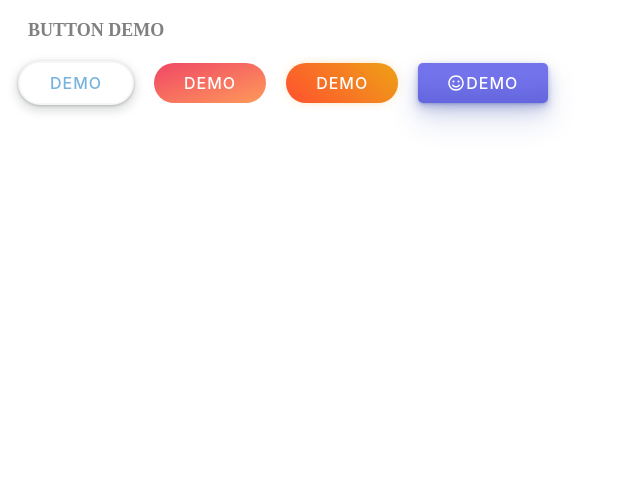
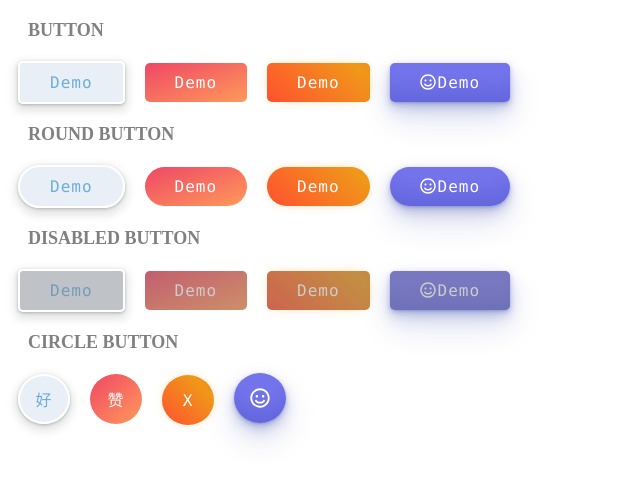
Before and after one commit to Bluex-xx/ycamp-ui, a Vue app: page / in a window 1280 px wide. Shown: the top 480 px of the page, without its empty margins (0-640 px from the left). Built offline with nearby package versions, Linux system fonts and the light colour scheme.

Commit message:
Button adds circular attribute

```diff
--- a/examples/App.vue
+++ b/examples/App.vue
@@ -1,12 +1,41 @@
 <template>
   <div id="app">
-    <div class="title">
-      Button demo
+    <div>
+      <div class="title">
+        Button
+      </div>
+      <y-button @click="tips">Demo</y-button>
+      <y-button type="neon">Demo</y-button>
+      <y-button type="glare">Demo</y-button>
+      <y-button type="zoom" :icon="['far', 'smile']">Demo</y-button>
     </div>
-    <y-button round="true" @click="tips">demo</y-button>
-    <y-button type="neon" round="true">demo</y-button>
-    <y-button type="glare" round="true">demo</y-button>
-    <y-button type="zoom" disabled :icon="['far', 'smile']">demo</y-button>
+    <div>
+      <div class="title">
+        Round Button
+      </div>
+      <y-button @click="tips" round>Demo</y-button>
+      <y-button type="neon" round>Demo</y-button>
+      <y-button type="glare" round>Demo</y-button>
+      <y-button type="zoom" round :icon="['far', 'smile']">Demo</y-button>
+    </div>
+    <div>
+      <div class="title">
+        Disabled Button
+      </div>
+      <y-button @click="tips" disabled>Demo</y-button>
+      <y-button type="neon" disabled>Demo</y-button>
+      <y-button type="glare" disabled>Demo</y-button>
+      <y-button type="zoom" disabled :icon="['far', 'smile']">Demo</y-button>
+    </div>
+    <div>
+      <div class="title">
+        Circle Button
+      </div>
+      <y-button @click="tips" circle>好</y-button>
+      <y-button type="neon" circle>赞</y-button>
+      <y-button type="glare" circle>X</y-button>
+      <y-button type="zoom" :icon="['far', 'smile']" circle=true></y-button>
+    </div>
   </div>
 </template>
 
--- a/packages/button.vue
+++ b/packages/button.vue
@@ -4,13 +4,14 @@
       'y-button',
       `y-button--${type}`,
       round ? 'is-round' : '',
-      disabled ? 'is-disabled' : ''
+      circle ? 'is-circle' : '',
+      disabled ? 'is-disabled' : '',
     ]"
     :disabled="disabled"
     @click="handleClick"
   >
     <div class="mask" v-if="disabled"></div>
-    <fai :icon="icon" v-if="icon" class="icon"/>
+    <fai :icon="icon" v-if="icon" class="icon" />
     <span v-if="$slots.default">
       <slot></slot>
     </span>
@@ -41,6 +42,9 @@ export default {
     round: {
       type: Boolean
     },
+    circle: {
+      type: Boolean
+    },
     icon: {
       type: [Array, Boolean],
       default: false
@@ -58,15 +62,12 @@ export default {
 </script>
 <style scoped lang="scss">
 $button_padding: 10px 30px;
-$font_options: -apple-system, system-ui, 'Segoe UI', Roboto, Helvetica, Arial,
-  sans-serif;
-$zoom_shadow: rgb(35 51 160 / 20%) 0 -25px 18px -14px inset,
-  rgb(35 51 160 / 15%) 0 1px 2px, rgb(35 51 160 / 15%) 0 2px 4px,
-  rgb(34 51 160 / 15%) 0 4px 8px, rgb(35 51 160 / 15%) 0 8px 16px,
+$font_options: Monaco, system-ui, 'Segoe UI', Roboto, Helvetica, Arial, sans-serif;
+$zoom_shadow: rgb(35 51 160 / 20%) 0 -25px 18px -14px inset, rgb(35 51 160 / 15%) 0 1px 2px,
+  rgb(35 51 160 / 15%) 0 2px 4px, rgb(34 51 160 / 15%) 0 4px 8px, rgb(35 51 160 / 15%) 0 8px 16px,
   rgb(35 51 160 / 15%) 0 16px 32px;
-$zoom_hover_shadow: rgb(35 51 160 / 35%) 0 -25px 18px -14px inset,
-  rgb(35 51 160 / 25%) 0 1px 2px, rgb(35 51 160 / 25%) 0 2px 4px,
-  rgb(35 51 160 / 25%) 0 4px 8px, rgb(35 51 160 / 25%) 0 8px 16px,
+$zoom_hover_shadow: rgb(35 51 160 / 35%) 0 -25px 18px -14px inset, rgb(35 51 160 / 25%) 0 1px 2px,
+  rgb(35 51 160 / 25%) 0 2px 4px, rgb(35 51 160 / 25%) 0 4px 8px, rgb(35 51 160 / 25%) 0 8px 16px,
   rgb(35 51 160 / 25%) 0 16px 32px;
 $neon_color: linear-gradient(to bottom right, #ef4765, #ff9a5a);
 $glare_color: linear-gradient(45deg, #ff512f 0%, #f09819 51%, #ff512f 100%);
@@ -81,13 +82,48 @@ $glare_color: linear-gradient(45deg, #ff512f 0%, #f09819 51%, #ff512f 100%);
   align-items: center;
   text-align: center;
   text-decoration: none;
-  text-transform: uppercase;
+  touch-action: manipulation;
+  white-space: nowrap;
+  overflow: hidden;
+  cursor: pointer;
+  user-select: none;
+  -webkit-user-select: none;
+  position: relative;
 }
 .y-button.is-round {
   border-radius: 100px;
 }
-.y-button .icon
+.y-button.is-disabled {
+  cursor: not-allowed;
+  pointer-events: none;
+}
+.y-button.is-circle {
+  padding: 0;
+  width: 52px;
+  height: 50px;
+  border-radius: 50%;
+  .icon{
+    margin-right: 0;
+    margin-top: 1px;
+    width: 20px;
+    height: 20px;
+  }
+}
+.y-button
 {
+  .mask
+  {
+    background: grey;
+    opacity: 0.4;
+    position: absolute;
+    width: 200px;
+    height: 200px;
+    z-index: 1000;
+    left: 0;
+    top: 0;
+  }
+}
+.y-button .icon {
   margin-right: 2px;
 }
 .y-button:active {
@@ -95,56 +131,45 @@ $glare_color: linear-gradient(45deg, #ff512f 0%, #f09819 51%, #ff512f 100%);
 }
 .y-button--simple {
   color: rgba(26, 127, 199, 0.598);
-  background: #fff;
-  border: 2px solid #f6f6f6;
+  background: rgba(167, 190, 218, 0.247);
+  border: 2px solid #fff;
 }
 
 .y-button--simple:hover {
-  background: #f6f9fe;
+  background: #7c99cb5e;
   color: #174ea685;
 }
 
 .y-button--simple:active {
-  box-shadow: 0 4px 4px 0 rgb(60 64 67 / 30%),
-    0 8px 12px 6px rgb(60 64 67 / 15%);
+  box-shadow: 0 4px 4px 0 rgb(60 64 67 / 30%), 0 8px 12px 6px rgb(60 64 67 / 15%);
   outline: none;
 }
 .y-button--simple:not(:disabled) {
-  box-shadow: rgba(60, 64, 67, 0.3) 0 1px 3px 0,
-    rgba(60, 64, 67, 0.15) 0 4px 8px 3px;
+  box-shadow: rgba(60, 64, 67, 0.3) 0 1px 3px 0, rgba(60, 64, 67, 0.15) 0 4px 8px 3px;
 }
 
 .y-button--simple:not(:disabled):hover {
-  box-shadow: rgba(60, 64, 67, 0.3) 0 2px 3px 0,
-    rgba(60, 64, 67, 0.15) 0 6px 10px 4px;
+  box-shadow: rgba(60, 64, 67, 0.3) 0 2px 3px 0, rgba(60, 64, 67, 0.15) 0 6px 10px 4px;
 }
 
 .y-button--simple:not(:disabled):focus {
-  box-shadow: rgba(60, 64, 67, 0.3) 0 1px 3px 0,
-    rgba(60, 64, 67, 0.15) 0 4px 8px 3px;
+  box-shadow: rgba(60, 64, 67, 0.3) 0 1px 3px 0, rgba(60, 64, 67, 0.15) 0 4px 8px 3px;
 }
 
 .y-button--simple:not(:disabled):active {
-  box-shadow: rgba(60, 64, 67, 0.3) 0 4px 4px 0,
-    rgba(60, 64, 67, 0.15) 0 8px 12px 6px;
+  box-shadow: rgba(60, 64, 67, 0.3) 0 4px 4px 0, rgba(60, 64, 67, 0.15) 0 8px 12px 6px;
 }
 
 .y-button--simple:disabled {
-  box-shadow: rgba(60, 64, 67, 0.3) 0 1px 3px 0,
-    rgba(60, 64, 67, 0.15) 0 4px 8px 3px;
+  box-shadow: rgba(60, 64, 67, 0.3) 0 1px 3px 0, rgba(60, 64, 67, 0.15) 0 4px 8px 3px;
 }
 .y-button--zoom {
   background-color: #3e3ee3b8;
   box-shadow: $zoom_shadow;
   color: white;
-  cursor: pointer;
   display: inline-block;
-  text-transform: uppercase;
   transition: all 250ms;
   border: 0;
-  user-select: none;
-  -webkit-user-select: none;
-  touch-action: manipulation;
 }
 .y-button--zoom:hover {
   box-shadow: $zoom_hover_shadow;
@@ -154,22 +179,14 @@ $glare_color: linear-gradient(45deg, #ff512f 0%, #f09819 51%, #ff512f 100%);
   background: $neon_color;
   border: 0;
   color: #ffffff;
-  cursor: pointer;
   display: inline-block;
-  font-family: $font_options;
-  font-size: 16px;
-  font-weight: 500;
   outline: transparent;
   padding: $button_padding;
-  transition: box-shadow 0.38s ease-in-out;
-  user-select: none;
-  -webkit-user-select: none;
-  touch-action: manipulation;
-  white-space: nowrap;
+  transition: box-shadow 0.38s cubic-bezier(0.4, 0, 1, 1);
+
 }
 .y-button--neon:hover {
-  box-shadow: 0 0 0.25rem rgb(0 0 0 / 50%),
-    -0.125rem -0.125rem 1rem rgb(239 71 101 / 50%),
+  box-shadow: 0 0 0.25rem rgba(235, 88, 88, 0.616), -0.125rem -0.125rem 1rem rgb(239 71 101 / 50%),
     0.125rem 0.125rem 1rem rgb(255 154 90 / 50%);
 }
 .y-button--glare {
@@ -177,18 +194,13 @@ $glare_color: linear-gradient(45deg, #ff512f 0%, #f09819 51%, #ff512f 100%);
   background-size: 200% auto;
   color: white;
   display: inline-block;
-  border: 0px;
+  border: none;
   box-shadow: 0px 0px 14px -7px #f09819;
   background-image: $glare_color;
-  cursor: pointer;
-  user-select: none;
-  -webkit-user-select: none;
-  touch-action: manipulation;
   font-family: $font_options;
 }
 .y-button--glare:hover {
   background-position: right center;
   color: #fff;
-  text-decoration: none;
 }
 </style>
```
Also changed, not shown: 1 other file (tests, documents, lock files or other folders).
